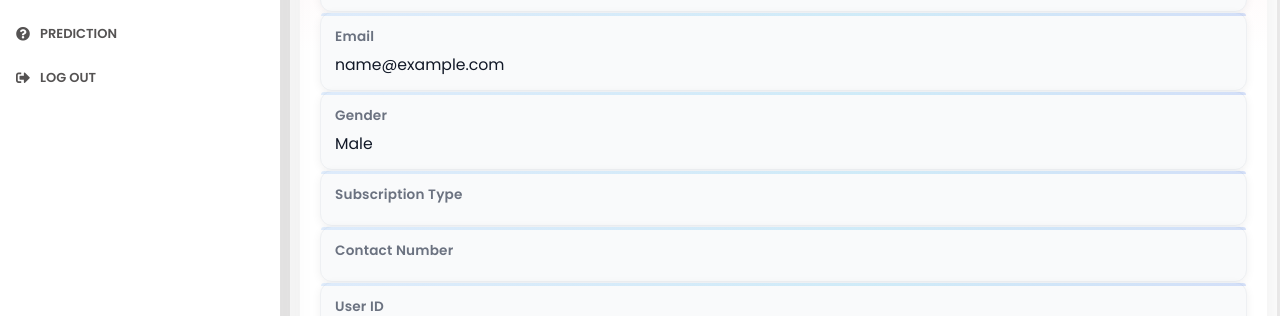
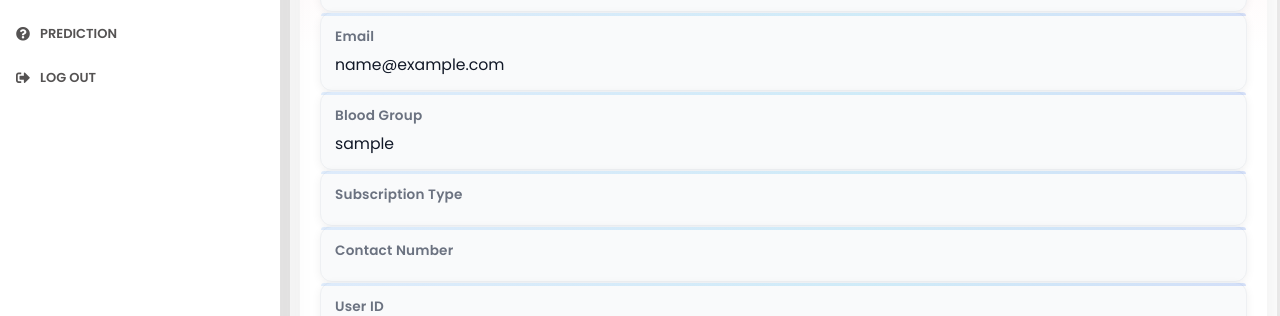
Before and after one commit to hasibhasan-github/IUB_CSE309_WebApplication_Blood_Donation_Management_System, a Flask app: page /Hprofile in a window 1280 px wide. Shown: the part 353-669 px from the top of the page. Run offline with Flask 3, Linux system fonts and the light colour scheme; the visitor is signed in with stand-in values (Sample User, id 1).

Commit message:
@hasibhasan-github

```diff
--- a/website/templates/HeroProfile.html
+++ b/website/templates/HeroProfile.html
@@ -44,8 +44,8 @@ Dashboard • Blood Donation
 
         <div class="info_data">
           <div class="data">
-            <h4>Gender</h4>
-            <p>Male</p>
+            <h4>Blood Group</h4>
+            <p>{{ user.bloodgroup }}</p>
           </div>
           <div class="data">
             <h4>Subscription Type</h4>
```
